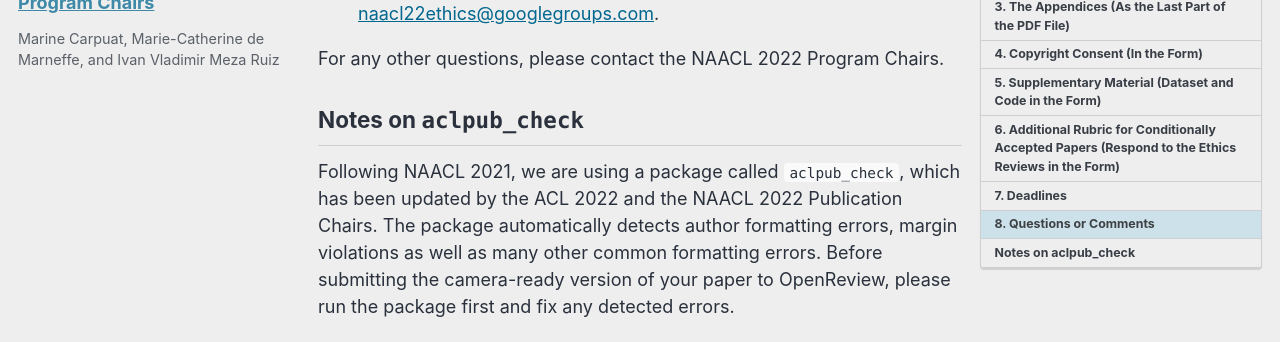
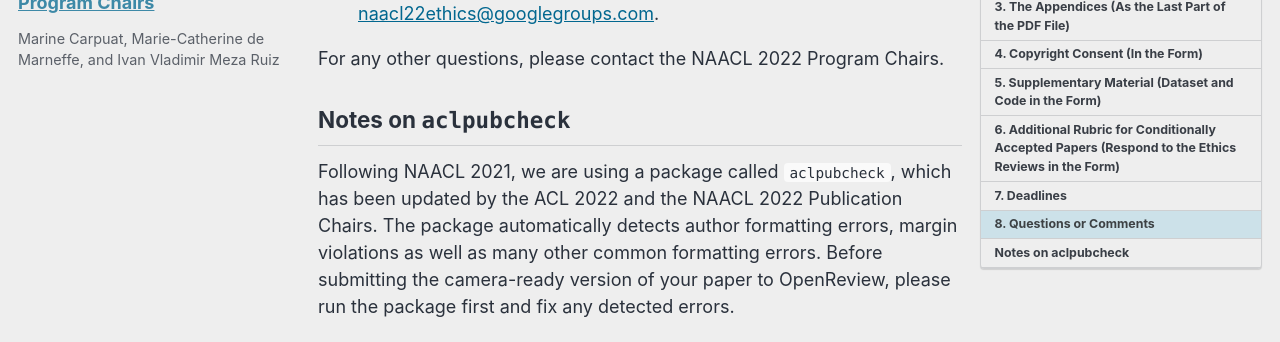
Before and after one commit to naacl-org/naacl-2022-website, a Jekyll site: the page built from _posts/2022-04-20-camera-ready.md, in a window 1280 px wide and 900 px high, scrolled down 9612 px. Shown: the part 153-495 px from the top of the window. Built offline with Jekyll 4.4.1, drawn with Linux system fonts in a browser that asks for light colours; cached includes are drawn as plain includes; comment, search, counter and statistics services are not loaded; some of the changed text lies outside the part shown.

Commit message:
More formatting

```diff
--- a/_posts/2022-04-20-camera-ready.md
+++ b/_posts/2022-04-20-camera-ready.md
@@ -71,7 +71,7 @@ in particular, [TeX live](http://www.tug.org/texlive/). Moreover, using the `geo
 
 ### How do I check the format of the camera-ready version before submitting?
 You should check the paper format according to this instruction page and use the style template files with the links above.
-The ACL 2022  and NAACL 2022 publication chairs have developed a package called [`aclpub_check`](https://github.com/acl-org/aclpubcheck) to automate much of the format checking ([usage notes](#s9-notes-on-aclpub-check)).
+The ACL 2022  and NAACL 2022 publication chairs have developed a package called <code><a href="https://github.com/acl-org/aclpubcheck">aclpubcheck</a></code> to automate much of the format checking ([usage notes](#s9-notes-on-aclpub-check)).
 Please run this package before submitting your paper to OpenReview in order not to miss some subtle formatting details.
 We also strongly advise authors to use [rebiber](https://github.com/yuchenlin/rebiber) to update their bib files with updated citations automatically.
 
@@ -90,7 +90,7 @@ As a central venue of publication for our community, please prioritize the acces
 <https://2022.naacl.org/blog/publication-accessibility-quality-inclusivity/>
 
 ### How do I ensure that my file is correctly formatted?
-You need to run the [`aclpub_check`](https://github.com/acl-org/aclpubcheck) package ([usage notes](#s9-notes-on-aclpub-check)), and pay special attention to the following:
+You need to run the <code><a href="https://github.com/acl-org/aclpubcheck">aclpubcheck</a></code> package ([usage notes](#s9-notes-on-aclpub-check)), and pay special attention to the following:
 
 * **The paper size:** Your paper needs to be in A4 size. Here are a couple of ways to check this:
   * Using `pdfinfo`. The `pdfinfo` command should include "Page size: 595.276 x 841.89 pts" in its output.
@@ -190,10 +190,10 @@ If you have any questions about
 
 For any other questions, please contact the NAACL 2022 Program Chairs.
 
-## Notes on `aclpub_check`
+## Notes on `aclpubcheck`
 {: #s9-notes-on-aclpub-check}
 
-Following NAACL 2021, we are using a package called `aclpub_check`, which has been updated by the ACL 2022 and the NAACL 2022 Publication Chairs. The package automatically detects author formatting errors, margin violations as well as many other common formatting errors. Before submitting the camera-ready version of your paper to OpenReview, please run the package first and fix any detected errors.
+Following NAACL 2021, we are using a package called `aclpubcheck`, which has been updated by the ACL 2022 and the NAACL 2022 Publication Chairs. The package automatically detects author formatting errors, margin violations as well as many other common formatting errors. Before submitting the camera-ready version of your paper to OpenReview, please run the package first and fix any detected errors.
 
 The package is written in Python and you can access it here: <https://github.com/acl-org/aclpubcheck>.
 
```
